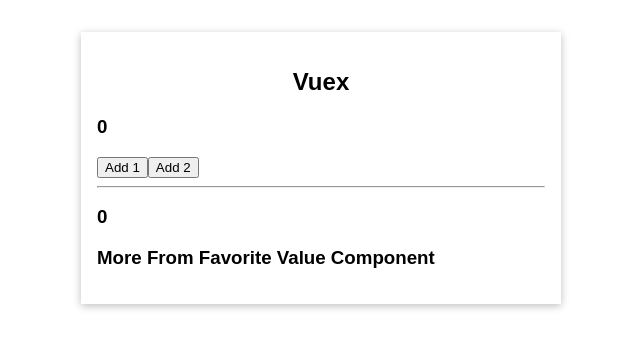
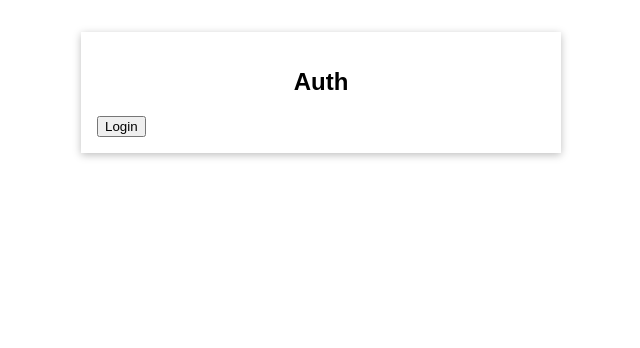
Before and after one commit to northernocean/learning-js-vue, a Vue app: page / in a window 1280 px wide. Shown: the top 348 px of the page, without its empty margins (319-959 px from the left). Built offline with nearby package versions, Linux system fonts and the light colour scheme.

Commit message:
adding state for login/logout

```diff
--- a/src/App.vue
+++ b/src/App.vue
@@ -1,10 +1,13 @@
 <template>
-  <base-container title="Vuex">
+  <base-container v-if="isAuthenticated" title="Vuex">
     <the-counter></the-counter>
     <button @click="addOne">Add 1</button>
     <change-counter></change-counter>
     <hr>
     <favorite-value></favorite-value>
+  </base-container>
+  <base-container title="Auth">
+    <user-auth></user-auth>
   </base-container>
 </template>
 
@@ -13,14 +16,20 @@
 import TheCounter from './components/TheCounter.vue';
 import ChangeCounter from './components/ChangeCounter.vue';
 import FavoriteValue from './components/FavoriteValue.vue';
+import UserAuth from './components/UserAuth.vue';
 
-// this is bad - we have two places updating state in two different ways...
+import { mapGetters } from 'vuex';
+
 export default {
   components: {
     BaseContainer,
     TheCounter,
     ChangeCounter,
     FavoriteValue,
+    UserAuth,
+  },
+  computed: {
+    ...mapGetters(['isAuthenticated'])
   },
   methods: {
     addOne() {
--- a/src/components/FavoriteValue.vue
+++ b/src/components/FavoriteValue.vue
@@ -6,7 +6,6 @@
 <script>
 export default {
   computed: {
-    // this is also bad ... state is being read directly...
     counter() {
       return this.$store.getters.normalizedCounter;
     },
--- /dev/null
+++ b/src/components/UserAuth.vue
@@ -0,0 +1,21 @@
+<template>
+  <button @click="login" v-if="!isAuthenticated">Login</button>
+  <button @click="logout" v-if="isAuthenticated">Logout</button>
+</template>
+
+<script>
+import { mapGetters, mapActions } from 'vuex';
+
+export default {
+  methods: {
+    // Not sure how to provide a default payload for logging in with a user name (yet)
+    login() {
+       this.$store.dispatch('login', { user: 'david' });
+    },
+    ...mapActions(['logout'])
+  },
+  computed: {
+    ...mapGetters(['isAuthenticated']),
+  },
+};
+</script>
--- a/src/main.js
+++ b/src/main.js
@@ -8,6 +8,7 @@
   state() {
     return {
       counter: 0,
+      user: '',
     };
   },
   mutations: {
@@ -16,9 +17,21 @@
     },
     increase(state, payload) {
       state.counter += payload.value;
+    },
+    login(state, payload) {
+      state.user = payload.user;
+    },
+    logout(state) {
+      state.user = '';
     }
   },
   actions: {
+    login(context, payload) {
+      context.commit('login', payload);
+    },
+    logout(context) {
+      context.commit('logout');
+    },
     increment(context) {
       // using setTimeout to imitate some asynchronous operation
       setTimeout(function () {
@@ -32,6 +45,11 @@
     },
   },
   getters: {
+    isAuthenticated(state) {
+      if (state.user)
+        return true;
+      return false;
+    },
     finalCounter(state) {
       return state.counter * 2;
     },
```
